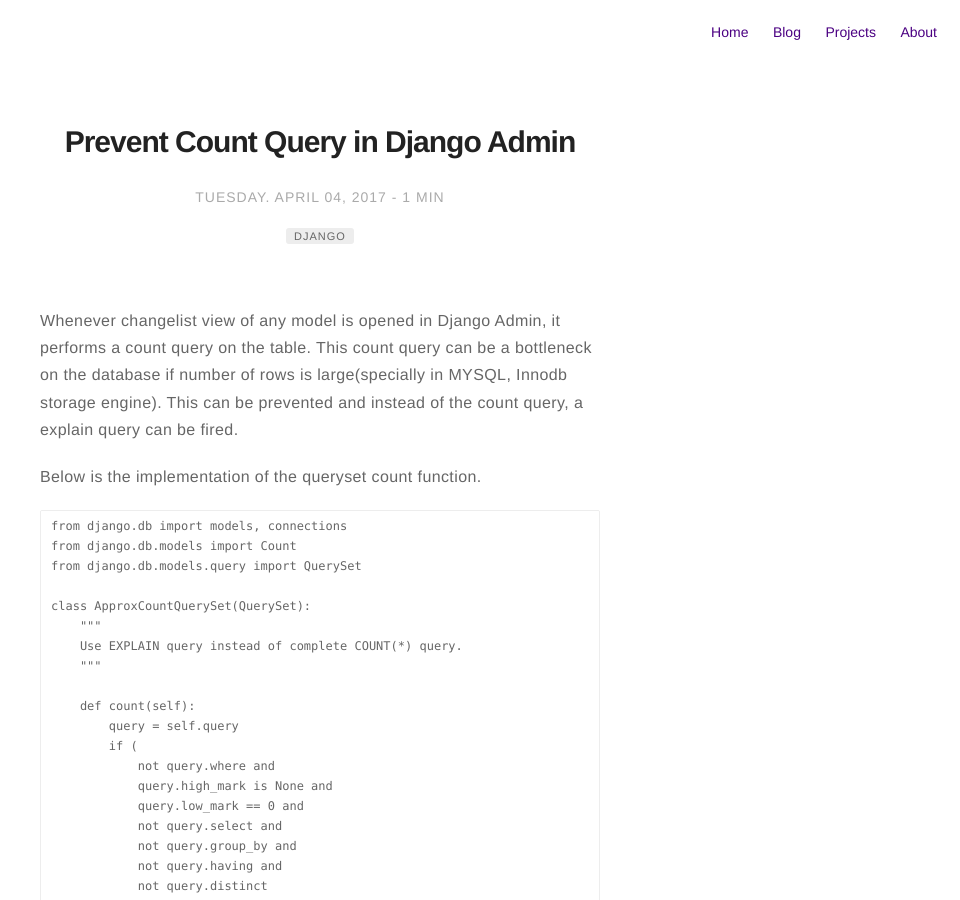
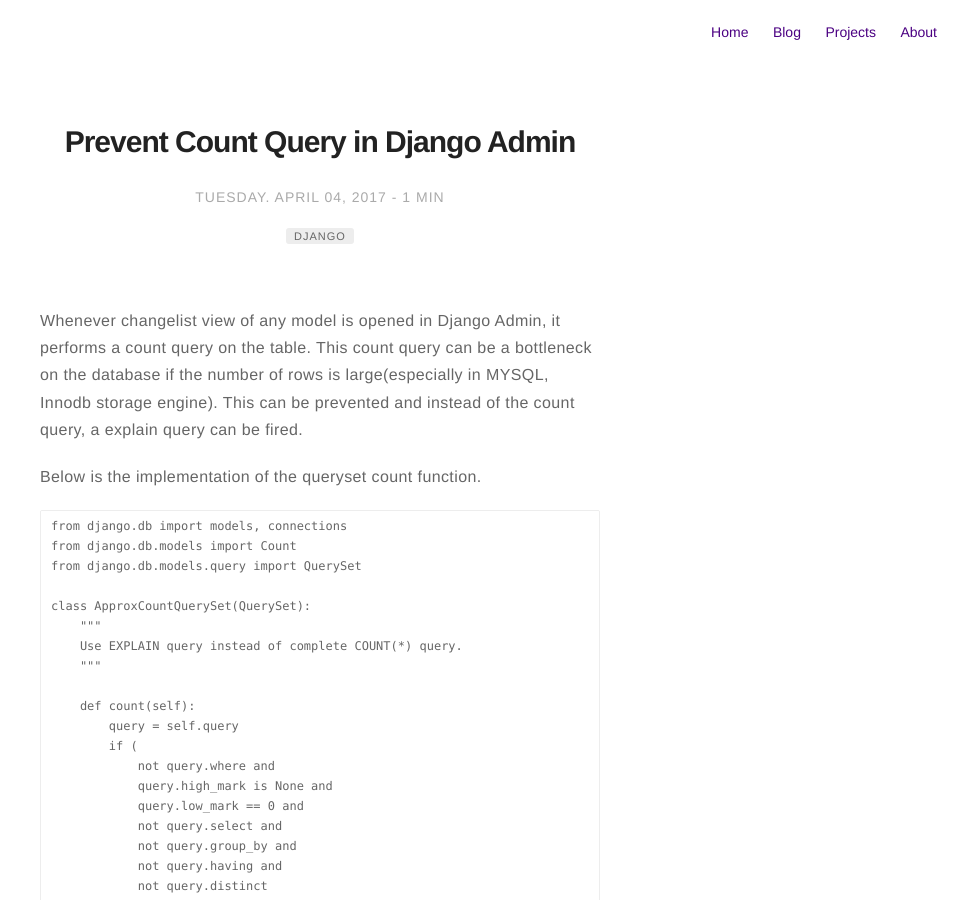
Before and after one commit to taranjeet/taranjeet.github.io, a Jekyll site: the page built from _posts/2017-04-04-prevent-count-query-in-django-admin.md, in a window 1280 px wide and 900 px high. Shown: the whole window, without its empty margins (320-1280 px from the left). Built offline with Jekyll 4.4.1, drawn with Linux system fonts in a browser that asks for light colours; comment, search, counter and statistics services are not loaded.

Commit message:
Update 2017-04-04-prevent-count-query-in-django-admin.md

```diff
--- a/_posts/2017-04-04-prevent-count-query-in-django-admin.md
+++ b/_posts/2017-04-04-prevent-count-query-in-django-admin.md
@@ -7,7 +7,7 @@ tag:
 category: blog
 ---
 
-Whenever changelist view of any model is opened in Django Admin, it performs a count query on the table. This count query can be a bottleneck on the database if number of rows is large(specially in MYSQL, Innodb storage engine). This can be prevented and instead of the count query, a explain query can be fired.
+Whenever changelist view of any model is opened in Django Admin, it performs a count query on the table. This count query can be a bottleneck on the database if the number of rows is large(especially in MYSQL, Innodb storage engine). This can be prevented and instead of the count query, a explain query can be fired.
 
 Below is the implementation of the queryset count function.
 
```
